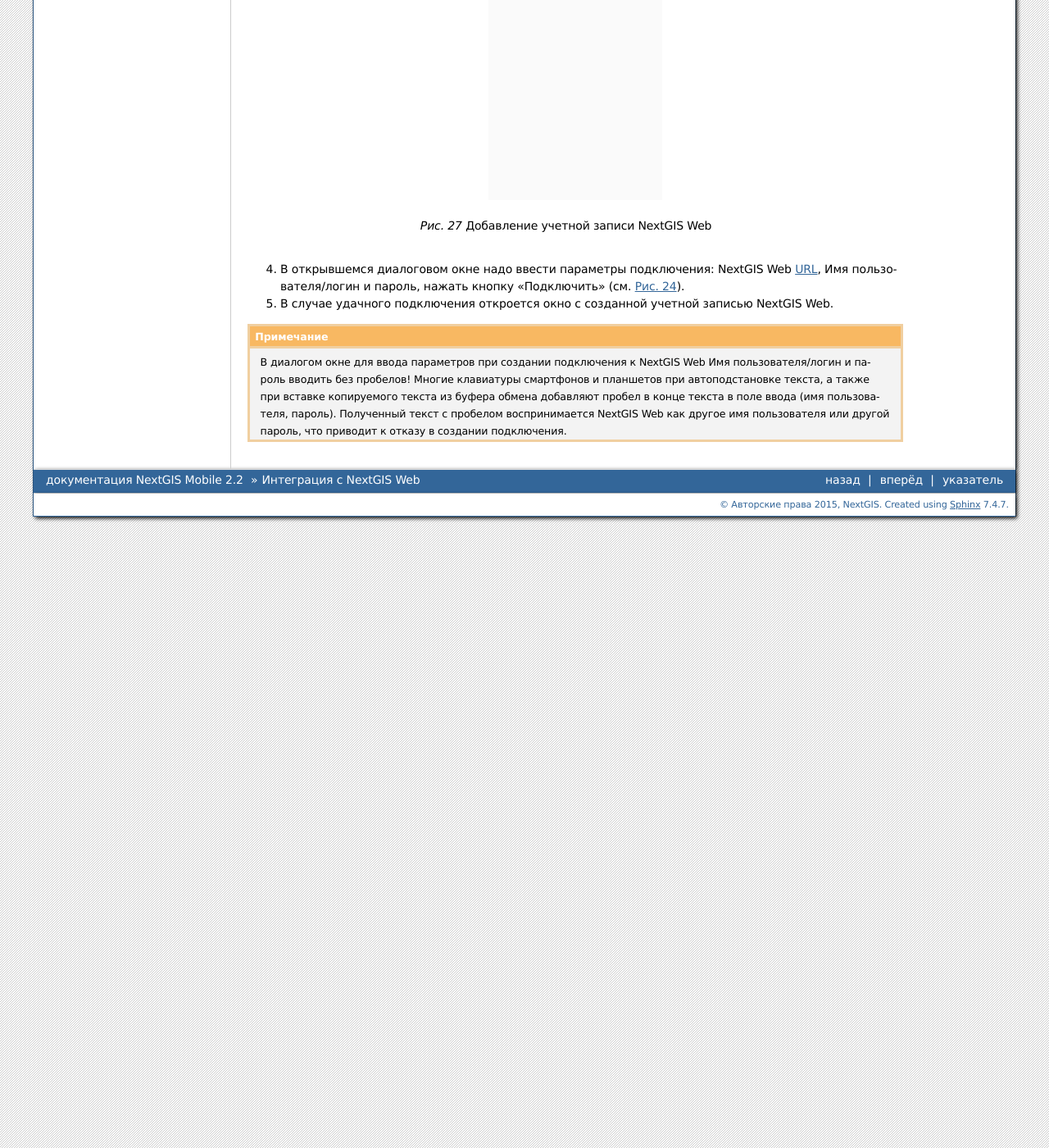
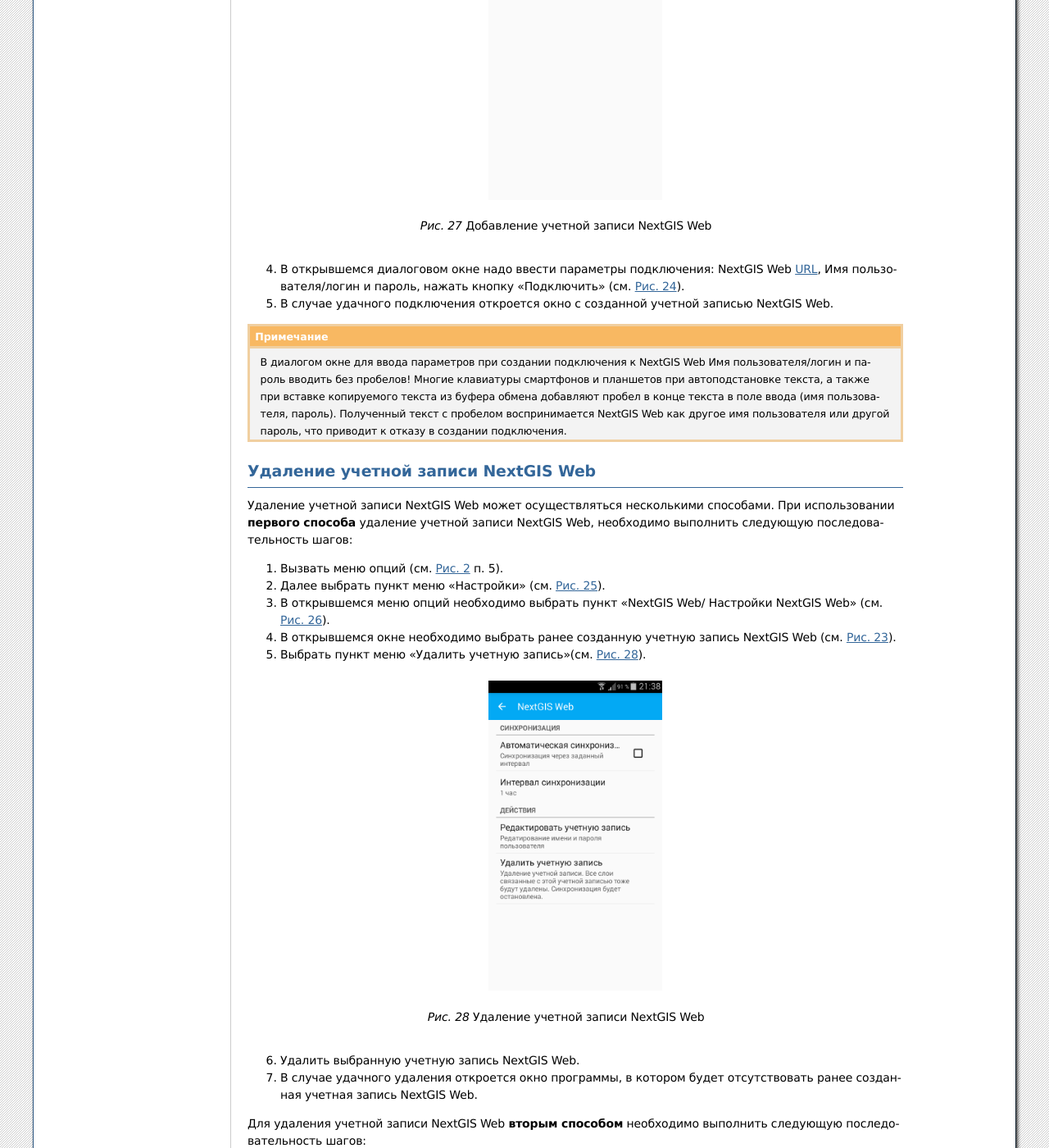
Before and after one commit to nextgis/docs_ngmobile, a Sphinx documentation site: the page built from source/ngw_integration.rst, in a window 1280 px wide and 1400 px high, scrolled down 3121 px. Shown: the whole window at 82% size. Built offline with Sphinx 7.4.7, drawn with Linux system fonts in a browser that asks for light colours; formulas are drawn with MathJax 3; some of the changed text lies outside the part shown.

Commit message:
добавлено удаление учетной записи нгв через интерфейс программы и через настройки ос

```diff
--- a/source/ngw_integration.rst
+++ b/source/ngw_integration.rst
@@ -94,3 +94,60 @@
    в поле ввода (имя пользователя, пароль). Полученный текст с пробелом воспринимается
    NextGIS Web как другое имя пользователя или другой пароль, что приводит к отказу
    в создании подключения.
+
+Удаление учетной записи NextGIS Web
+-----------------------------------
+
+Удаление учетной записи NextGIS Web может осуществляться несколькими способами.
+При использовании **первого способа** удаление учетной записи NextGIS Web, необходимо
+выполнить следующую последовательность шагов:
+
+1. Вызвать меню опций (см. :numref:`ngmobile_main_activity_pic` п. 5).
+2. Далее выбрать пункт меню "Настройки" (см. :numref:`ngmobile_settings_pic`).
+3. В открывшемся меню опций необходимо выбрать пункт "NextGIS Web/ Настройки
+   NextGIS Web" (см. :numref:`ngmobile_settings_ngw_pic`).
+
+4. В открывшемся окне необходимо выбрать ранее созданную учетную запись
+   NextGIS Web (см. :numref:`ngmobile_select_ngw_layer_pic`).
+
+5. Выбрать пункт меню "Удалить учетную запись"(см. :numref:`ngmobile_remove_account_pic`).
+
+.. figure:: _static/remove_account.png
+   :name: ngmobile_remove_account_pic
+   :align: center
+   :height: 10cm
+
+   Удаление учетной записи NextGIS Web
+
+6. Удалить выбранную учетную запись NextGIS Web.
+7. В случае удачного удаления откроется окно программы, в котором будет отсутствовать
+   ранее созданная учетная запись NextGIS Web.
+
+Для удаления учетной записи NextGIS Web **вторым способом** необходимо выполнить
+следующую последовательность шагов:
+
+1. На устройстве (мобильном телефоне/планшете) вызвать "Настройки операционной системы".
+2. Перейти к Аккаунтам/Учетным записям в настройках телефона.
+3. Выбрать из списка учетную запись "NextGIS Web" (см. :numref:`ngmobile_accounts_in_os_pic`).
+
+.. figure:: _static/accounts_in_os.png
+   :name: ngmobile_accounts_in_os_pic
+   :align: center
+   :height: 10cm
+
+   Выбор в настройках ОС аккаунт NextGIS Web
+
+4. В открывшемся окне необходимо вырать ранее созданную учетную запись NextGIS Web,
+   в нижнем правом углу экрана нажать на кнопку "Удалить уч.запись"
+   (см. :numref:`ngmobile_remove_account_in_os_pic`).
+
+.. figure:: _static/remove_account_in_os.png
+   :name: ngmobile_remove_account_in_os_pic
+   :align: center
+   :height: 10cm
+
+   Удаление учетной записи через настройки ОС
+
+5. Удалить выбранную учетную запись NextGIS Web.
+6. В случае удачного удаления откроется окно программы, в котором будет отсутствовать
+   ранее созданная учетная запись NextGIS Web.
```
Also changed, not shown: source/_static/accounts_in_os.png (added), source/_static/remove_account.png (added), source/_static/remove_account?.png (added), source/_static/remove_account_in_os.png (added).
